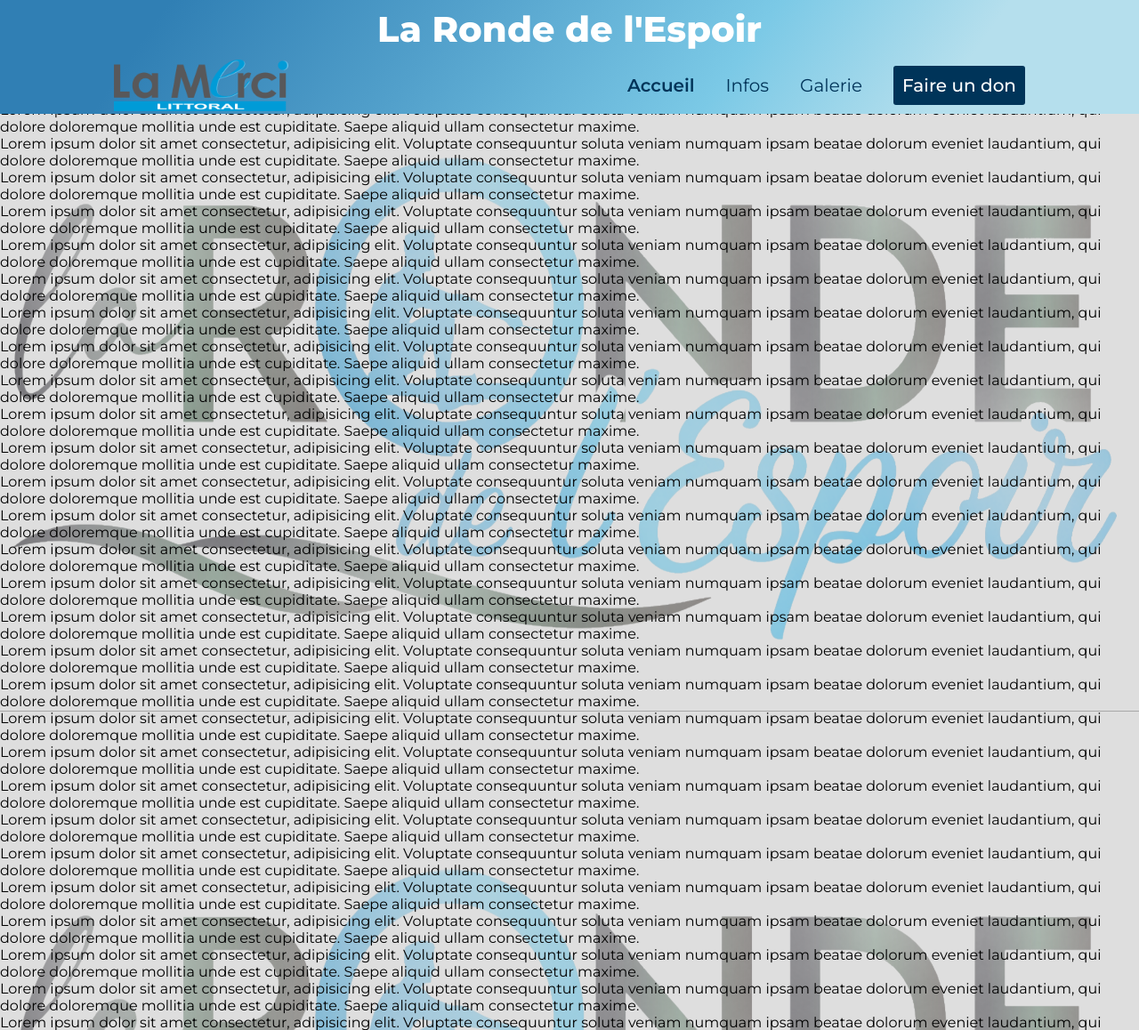
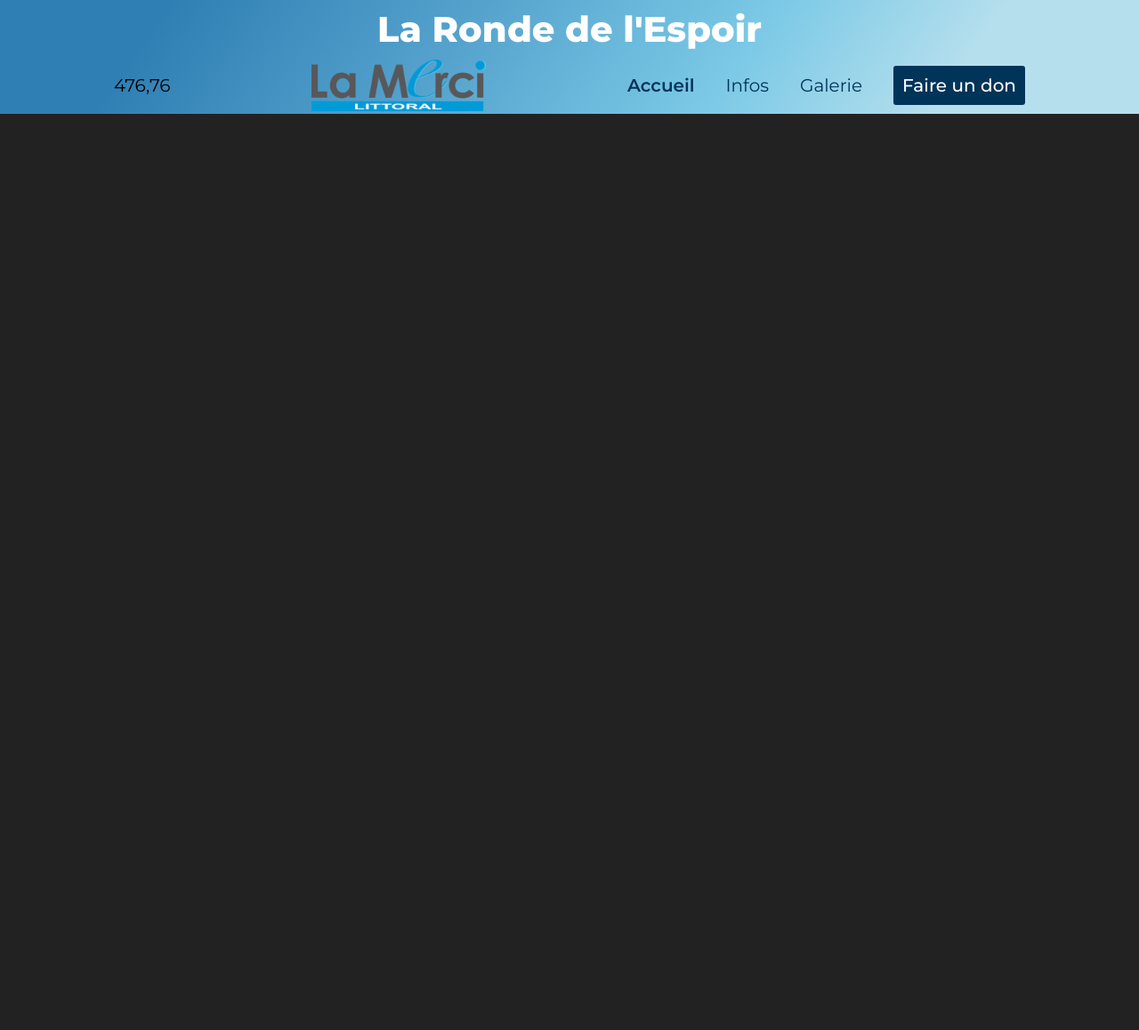
Before and after one commit to ronde-de-l-espoir/main, a PHP site: page / in a window 1280 px wide. Shown: the top 1158 px of the page at 89% size. After the commit the page ends 128 px from the top, so only its background shows below. Run offline with PHP 8.4, Linux system fonts and the light colour scheme.

Commit message:
started php

```diff
--- a/index.html
+++ /dev/null
@@ -1,102 +0,0 @@
-<!DOCTYPE html>
-<html lang="en">
-<head>
-    <meta charset="UTF-8">
-    <meta http-equiv="X-UA-Compatible" content="IE=edge">
-    <meta name="viewport" content="width=device-width, initial-scale=1.0">
-    <title>Ronde de l'Espoir</title>
-    <link rel="shortcut icon" href="img/LRDE-logo.png" type="image/x-icon">
-    <link rel="stylesheet" href="style-nav-integrated.css">
-    <link href="https://fonts.googleapis.com/css2?family=Montserrat&display=swap" rel="stylesheet">
-    <link rel="preconnect" href="https://fonts.googleapis.com">
-    <link rel="preconnect" href="https://fonts.gstatic.com" crossorigin>
-    <link href="https://fonts.googleapis.com/css2?family=Montserrat:wght@500;600;800;900&display=swap" rel="stylesheet">
-    <script src="app.js" defer></script>
-</head>
-<body>
-
-    <header>
-        <div class="title">
-            <h1><a href="">La Ronde de l'Espoir</a></h1>
-        </div> <!-- Ne pas changer le lien au-dessus, il fonctionne comme il   -->
-
-        <nav>
-            <div class="nav-wrapper">
-
-                <img src="img/logo_littoral.png" alt="Logo La Merci Littoral" onclick="javascript:window.location='https://lamerci.com/littoral/accueil';">
-
-                <div class="link-wrapper">
-                    <a href="#" class="underline-anim" data-isFocus="true">Accueil</a>
-                    <a href="/infos/" class="underline-anim" data-isFocus="false">Infos</a>
-                    <a href="#" class="underline-anim" data-isFocus="false">Galerie</a>
-                    <a href="/donation/" id="donate-btn" data-isFocus="false">Faire un don</a>
-                </div>
-            </div>
-        </nav>
-        <div class="future-burger-menu"></div>
-
-    </header>
-
-
-    <main>
-        <p>Lorem ipsum dolor sit amet consectetur, adipisicing elit. Voluptate consequuntur soluta veniam numquam ipsam beatae dolorum eveniet laudantium, qui dolore doloremque mollitia unde est cupiditate. Saepe aliquid ullam consectetur maxime.</p>
-        <p>Lorem ipsum dolor sit amet consectetur, adipisicing elit. Voluptate consequuntur soluta veniam numquam ipsam beatae dolorum eveniet laudantium, qui dolore doloremque mollitia unde est cupiditate. Saepe aliquid ullam consectetur maxime.</p>
-        <p>Lorem ipsum dolor sit amet consectetur, adipisicing elit. Voluptate consequuntur soluta veniam numquam ipsam beatae dolorum eveniet laudantium, qui dolore doloremque mollitia unde est cupiditate. Saepe aliquid ullam consectetur maxime.</p>
-        <p>Lorem ipsum dolor sit amet consectetur, adipisicing elit. Voluptate consequuntur soluta veniam numquam ipsam beatae dolorum eveniet laudantium, qui dolore doloremque mollitia unde est cupiditate. Saepe aliquid ullam consectetur maxime.</p>
-        <p>Lorem ipsum dolor sit amet consectetur, adipisicing elit. Voluptate consequuntur soluta veniam numquam ipsam beatae dolorum eveniet laudantium, qui dolore doloremque mollitia unde est cupiditate. Saepe aliquid ullam consectetur maxime.</p>
-        <p>Lorem ipsum dolor sit amet consectetur, adipisicing elit. Voluptate consequuntur soluta veniam numquam ipsam beatae dolorum eveniet laudantium, qui dolore doloremque mollitia unde est cupiditate. Saepe aliquid ullam consectetur maxime.</p>
-        <p>Lorem ipsum dolor sit amet consectetur, adipisicing elit. Voluptate consequuntur soluta veniam numquam ipsam beatae dolorum eveniet laudantium, qui dolore doloremque mollitia unde est cupiditate. Saepe aliquid ullam consectetur maxime.</p>
-        <p>Lorem ipsum dolor sit amet consectetur, adipisicing elit. Voluptate consequuntur soluta veniam numquam ipsam beatae dolorum eveniet laudantium, qui dolore doloremque mollitia unde est cupiditate. Saepe aliquid ullam consectetur maxime.</p>
-        <p>Lorem ipsum dolor sit amet consectetur, adipisicing elit. Voluptate consequuntur soluta veniam numquam ipsam beatae dolorum eveniet laudantium, qui dolore doloremque mollitia unde est cupiditate. Saepe aliquid ullam consectetur maxime.</p>
-        <p>Lorem ipsum dolor sit amet consectetur, adipisicing elit. Voluptate consequuntur soluta veniam numquam ipsam beatae dolorum eveniet laudantium, qui dolore doloremque mollitia unde est cupiditate. Saepe aliquid ullam consectetur maxime.</p>
-        <p>Lorem ipsum dolor sit amet consectetur, adipisicing elit. Voluptate consequuntur soluta veniam numquam ipsam beatae dolorum eveniet laudantium, qui dolore doloremque mollitia unde est cupiditate. Saepe aliquid ullam consectetur maxime.</p>
-        <p>Lorem ipsum dolor sit amet consectetur, adipisicing elit. Voluptate consequuntur soluta veniam numquam ipsam beatae dolorum eveniet laudantium, qui dolore doloremque mollitia unde est cupiditate. Saepe aliquid ullam consectetur maxime.</p>
-        <p>Lorem ipsum dolor sit amet consectetur, adipisicing elit. Voluptate consequuntur soluta veniam numquam ipsam beatae dolorum eveniet laudantium, qui dolore doloremque mollitia unde est cupiditate. Saepe aliquid ullam consectetur maxime.</p>
-        <p>Lorem ipsum dolor sit amet consectetur, adipisicing elit. Voluptate consequuntur soluta veniam numquam ipsam beatae dolorum eveniet laudantium, qui dolore doloremque mollitia unde est cupiditate. Saepe aliquid ullam consectetur maxime.</p>
-        <p>Lorem ipsum dolor sit amet consectetur, adipisicing elit. Voluptate consequuntur soluta veniam numquam ipsam beatae dolorum eveniet laudantium, qui dolore doloremque mollitia unde est cupiditate. Saepe aliquid ullam consectetur maxime.</p>
-        <p>Lorem ipsum dolor sit amet consectetur, adipisicing elit. Voluptate consequuntur soluta veniam numquam ipsam beatae dolorum eveniet laudantium, qui dolore doloremque mollitia unde est cupiditate. Saepe aliquid ullam consectetur maxime.</p>
-        <p>Lorem ipsum dolor sit amet consectetur, adipisicing elit. Voluptate consequuntur soluta veniam numquam ipsam beatae dolorum eveniet laudantium, qui dolore doloremque mollitia unde est cupiditate. Saepe aliquid ullam consectetur maxime.</p>
-        <p>Lorem ipsum dolor sit amet consectetur, adipisicing elit. Voluptate consequuntur soluta veniam numquam ipsam beatae dolorum eveniet laudantium, qui dolore doloremque mollitia unde est cupiditate. Saepe aliquid ullam consectetur maxime.</p>
-        <p>Lorem ipsum dolor sit amet consectetur, adipisicing elit. Voluptate consequuntur soluta veniam numquam ipsam beatae dolorum eveniet laudantium, qui dolore doloremque mollitia unde est cupiditate. Saepe aliquid ullam consectetur maxime.</p>
-        <p>Lorem ipsum dolor sit amet consectetur, adipisicing elit. Voluptate consequuntur soluta veniam numquam ipsam beatae dolorum eveniet laudantium, qui dolore doloremque mollitia unde est cupiditate. Saepe aliquid ullam consectetur maxime.</p>
-        <p>Lorem ipsum dolor sit amet consectetur, adipisicing elit. Voluptate consequuntur soluta veniam numquam ipsam beatae dolorum eveniet laudantium, qui dolore doloremque mollitia unde est cupiditate. Saepe aliquid ullam consectetur maxime.</p>
-        <p>Lorem ipsum dolor sit amet consectetur, adipisicing elit. Voluptate consequuntur soluta veniam numquam ipsam beatae dolorum eveniet laudantium, qui dolore doloremque mollitia unde est cupiditate. Saepe aliquid ullam consectetur maxime.</p>
-        <p>Lorem ipsum dolor sit amet consectetur, adipisicing elit. Voluptate consequuntur soluta veniam numquam ipsam beatae dolorum eveniet laudantium, qui dolore doloremque mollitia unde est cupiditate. Saepe aliquid ullam consectetur maxime.</p>
-        <p>Lorem ipsum dolor sit amet consectetur, adipisicing elit. Voluptate consequuntur soluta veniam numquam ipsam beatae dolorum eveniet laudantium, qui dolore doloremque mollitia unde est cupiditate. Saepe aliquid ullam consectetur maxime.</p>
-        <p>Lorem ipsum dolor sit amet consectetur, adipisicing elit. Voluptate consequuntur soluta veniam numquam ipsam beatae dolorum eveniet laudantium, qui dolore doloremque mollitia unde est cupiditate. Saepe aliquid ullam consectetur maxime.</p>
-        <p>Lorem ipsum dolor sit amet consectetur, adipisicing elit. Voluptate consequuntur soluta veniam numquam ipsam beatae dolorum eveniet laudantium, qui dolore doloremque mollitia unde est cupiditate. Saepe aliquid ullam consectetur maxime.</p>
-        <p>Lorem ipsum dolor sit amet consectetur, adipisicing elit. Voluptate consequuntur soluta veniam numquam ipsam beatae dolorum eveniet laudantium, qui dolore doloremque mollitia unde est cupiditate. Saepe aliquid ullam consectetur maxime.</p>
-        <p>Lorem ipsum dolor sit amet consectetur, adipisicing elit. Voluptate consequuntur soluta veniam numquam ipsam beatae dolorum eveniet laudantium, qui dolore doloremque mollitia unde est cupiditate. Saepe aliquid ullam consectetur maxime.</p>
-        <p>Lorem ipsum dolor sit amet consectetur, adipisicing elit. Voluptate consequuntur soluta veniam numquam ipsam beatae dolorum eveniet laudantium, qui dolore doloremque mollitia unde est cupiditate. Saepe aliquid ullam consectetur maxime.</p>
-        <p>Lorem ipsum dolor sit amet consectetur, adipisicing elit. Voluptate consequuntur soluta veniam numquam ipsam beatae dolorum eveniet laudantium, qui dolore doloremque mollitia unde est cupiditate. Saepe aliquid ullam consectetur maxime.</p>
-        <p>Lorem ipsum dolor sit amet consectetur, adipisicing elit. Voluptate consequuntur soluta veniam numquam ipsam beatae dolorum eveniet laudantium, qui dolore doloremque mollitia unde est cupiditate. Saepe aliquid ullam consectetur maxime.</p>
-        <p>Lorem ipsum dolor sit amet consectetur, adipisicing elit. Voluptate consequuntur soluta veniam numquam ipsam beatae dolorum eveniet laudantium, qui dolore doloremque mollitia unde est cupiditate. Saepe aliquid ullam consectetur maxime.</p>
-        <p>Lorem ipsum dolor sit amet consectetur, adipisicing elit. Voluptate consequuntur soluta veniam numquam ipsam beatae dolorum eveniet laudantium, qui dolore doloremque mollitia unde est cupiditate. Saepe aliquid ullam consectetur maxime.</p>
-        <p>Lorem ipsum dolor sit amet consectetur, adipisicing elit. Voluptate consequuntur soluta veniam numquam ipsam beatae dolorum eveniet laudantium, qui dolore doloremque mollitia unde est cupiditate. Saepe aliquid ullam consectetur maxime.</p>
-        <p>Lorem ipsum dolor sit amet consectetur, adipisicing elit. Voluptate consequuntur soluta veniam numquam ipsam beatae dolorum eveniet laudantium, qui dolore doloremque mollitia unde est cupiditate. Saepe aliquid ullam consectetur maxime.</p>
-        <p>Lorem ipsum dolor sit amet consectetur, adipisicing elit. Voluptate consequuntur soluta veniam numquam ipsam beatae dolorum eveniet laudantium, qui dolore doloremque mollitia unde est cupiditate. Saepe aliquid ullam consectetur maxime.</p>
-        <p>Lorem ipsum dolor sit amet consectetur, adipisicing elit. Voluptate consequuntur soluta veniam numquam ipsam beatae dolorum eveniet laudantium, qui dolore doloremque mollitia unde est cupiditate. Saepe aliquid ullam consectetur maxime.</p>
-        <p>Lorem ipsum dolor sit amet consectetur, adipisicing elit. Voluptate consequuntur soluta veniam numquam ipsam beatae dolorum eveniet laudantium, qui dolore doloremque mollitia unde est cupiditate. Saepe aliquid ullam consectetur maxime.</p>
-        <p>Lorem ipsum dolor sit amet consectetur, adipisicing elit. Voluptate consequuntur soluta veniam numquam ipsam beatae dolorum eveniet laudantium, qui dolore doloremque mollitia unde est cupiditate. Saepe aliquid ullam consectetur maxime.</p>
-        <p>Lorem ipsum dolor sit amet consectetur, adipisicing elit. Voluptate consequuntur soluta veniam numquam ipsam beatae dolorum eveniet laudantium, qui dolore doloremque mollitia unde est cupiditate. Saepe aliquid ullam consectetur maxime.</p>
-        <p>Lorem ipsum dolor sit amet consectetur, adipisicing elit. Voluptate consequuntur soluta veniam numquam ipsam beatae dolorum eveniet laudantium, qui dolore doloremque mollitia unde est cupiditate. Saepe aliquid ullam consectetur maxime.</p>
-        <p>Lorem ipsum dolor sit amet consectetur, adipisicing elit. Voluptate consequuntur soluta veniam numquam ipsam beatae dolorum eveniet laudantium, qui dolore doloremque mollitia unde est cupiditate. Saepe aliquid ullam consectetur maxime.</p>
-        <p>Lorem ipsum dolor sit amet consectetur, adipisicing elit. Voluptate consequuntur soluta veniam numquam ipsam beatae dolorum eveniet laudantium, qui dolore doloremque mollitia unde est cupiditate. Saepe aliquid ullam consectetur maxime.</p>
-        <p>Lorem ipsum dolor sit amet consectetur, adipisicing elit. Voluptate consequuntur soluta veniam numquam ipsam beatae dolorum eveniet laudantium, qui dolore doloremque mollitia unde est cupiditate. Saepe aliquid ullam consectetur maxime.</p>
-        <p>Lorem ipsum dolor sit amet consectetur, adipisicing elit. Voluptate consequuntur soluta veniam numquam ipsam beatae dolorum eveniet laudantium, qui dolore doloremque mollitia unde est cupiditate. Saepe aliquid ullam consectetur maxime.</p>
-        <p>Lorem ipsum dolor sit amet consectetur, adipisicing elit. Voluptate consequuntur soluta veniam numquam ipsam beatae dolorum eveniet laudantium, qui dolore doloremque mollitia unde est cupiditate. Saepe aliquid ullam consectetur maxime.</p>
-        <p>Lorem ipsum dolor sit amet consectetur, adipisicing elit. Voluptate consequuntur soluta veniam numquam ipsam beatae dolorum eveniet laudantium, qui dolore doloremque mollitia unde est cupiditate. Saepe aliquid ullam consectetur maxime.</p>
-        <p>Lorem ipsum dolor sit amet consectetur, adipisicing elit. Voluptate consequuntur soluta veniam numquam ipsam beatae dolorum eveniet laudantium, qui dolore doloremque mollitia unde est cupiditate. Saepe aliquid ullam consectetur maxime.</p>
-        <p>Lorem ipsum dolor sit amet consectetur, adipisicing elit. Voluptate consequuntur soluta veniam numquam ipsam beatae dolorum eveniet laudantium, qui dolore doloremque mollitia unde est cupiditate. Saepe aliquid ullam consectetur maxime.</p>
-        <p>Lorem ipsum dolor sit amet consectetur, adipisicing elit. Voluptate consequuntur soluta veniam numquam ipsam beatae dolorum eveniet laudantium, qui dolore doloremque mollitia unde est cupiditate. Saepe aliquid ullam consectetur maxime.</p>
-        <p>Lorem ipsum dolor sit amet consectetur, adipisicing elit. Voluptate consequuntur soluta veniam numquam ipsam beatae dolorum eveniet laudantium, qui dolore doloremque mollitia unde est cupiditate. Saepe aliquid ullam consectetur maxime.</p>
-        <p>Lorem ipsum dolor sit amet consectetur, adipisicing elit. Voluptate consequuntur soluta veniam numquam ipsam beatae dolorum eveniet laudantium, qui dolore doloremque mollitia unde est cupiditate. Saepe aliquid ullam consectetur maxime.</p>
-        <p>Lorem ipsum dolor sit amet consectetur, adipisicing elit. Voluptate consequuntur soluta veniam numquam ipsam beatae dolorum eveniet laudantium, qui dolore doloremque mollitia unde est cupiditate. Saepe aliquid ullam consectetur maxime.</p>
-        <p>Lorem ipsum dolor sit amet consectetur, adipisicing elit. Voluptate consequuntur soluta veniam numquam ipsam beatae dolorum eveniet laudantium, qui dolore doloremque mollitia unde est cupiditate. Saepe aliquid ullam consectetur maxime.</p>
-        <p>Lorem ipsum dolor sit amet consectetur, adipisicing elit. Voluptate consequuntur soluta veniam numquam ipsam beatae dolorum eveniet laudantium, qui dolore doloremque mollitia unde est cupiditate. Saepe aliquid ullam consectetur maxime.</p>
-
-    </main>
-    <footer>
-    </footer>
-</body>
-</html>
--- /dev/null
+++ b/index.php
@@ -0,0 +1,51 @@
+<!DOCTYPE html>
+<html lang="en">
+<head>
+    <meta charset="UTF-8">
+    <meta http-equiv="X-UA-Compatible" content="IE=edge">
+    <meta name="viewport" content="width=device-width, initial-scale=1.0">
+    <title>Ronde de l'Espoir</title>
+    <link rel="shortcut icon" href="img/LRDE-logo.png" type="image/x-icon">
+    <link rel="stylesheet" href="style-nav-integrated.css">
+    <link href="https://fonts.googleapis.com/css2?family=Montserrat&display=swap" rel="stylesheet">
+    <link rel="preconnect" href="https://fonts.googleapis.com">
+    <link rel="preconnect" href="https://fonts.gstatic.com" crossorigin>
+    <link href="https://fonts.googleapis.com/css2?family=Montserrat:wght@500;600;800;900&display=swap" rel="stylesheet">
+    <script src="app.js" defer></script>
+</head>
+<body>
+
+    <header>
+        <div class="title">
+            <h1><a href="">La Ronde de l'Espoir</a></h1>
+        </div> <!-- Ne pas changer le lien au-dessus, il fonctionne comme il   -->
+
+        <nav>
+            <div class="nav-wrapper">
+                <?php
+                    $total = file_get_contents("total.txt");
+                    echo $total
+                ?>
+                <img src="img/logo_littoral.png" alt="Logo La Merci Littoral" onclick="javascript:window.location='https://lamerci.com/littoral/accueil';">
+                <div class="link-wrapper">
+                    <a href="#" class="underline-anim" data-isFocus="true">Accueil</a>
+                    <a href="/infos/" class="underline-anim" data-isFocus="false">Infos</a>
+                    <a href="#" class="underline-anim" data-isFocus="false">Galerie</a>
+                    <a href="/donation/" id="donate-btn" data-isFocus="false">Faire un don</a>
+                </div>
+            </div>
+        </nav>
+        <div class="future-burger-menu"></div>
+
+    </header>
+
+
+    <main>
+        <div class="count-box">
+
+        </div>
+    </main>
+    <footer>
+    </footer>
+</body>
+</html>
--- /dev/null
+++ b/total.txt
@@ -0,0 +1 @@
+476,76
```
Also changed, not shown: donation/index.php (+1 -9 lines), oldindex.html (added, +48 -0 lines).
